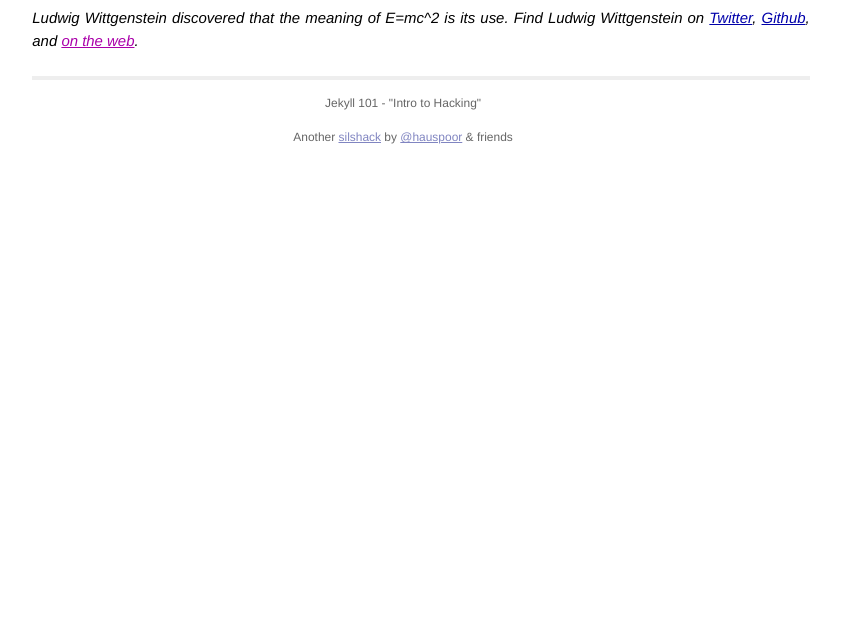
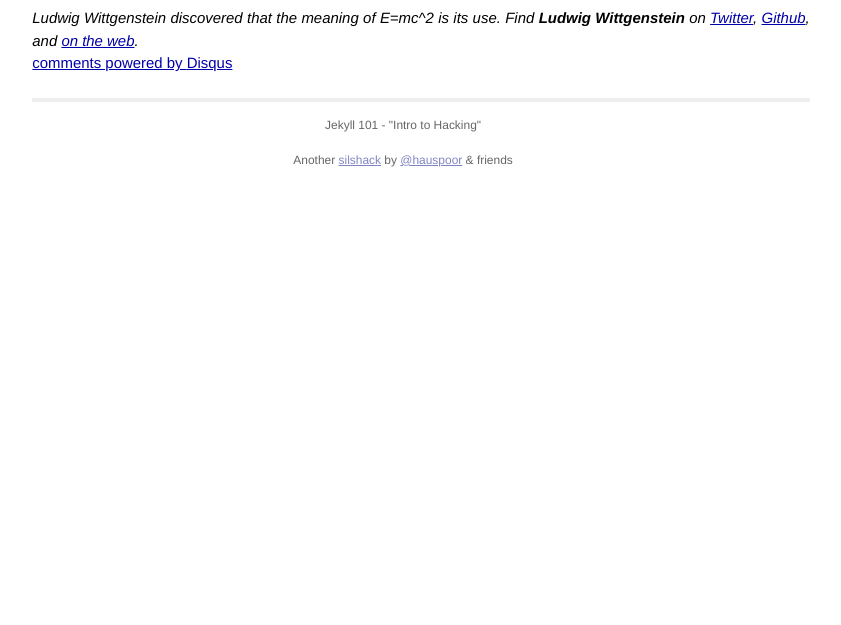
Before and after one commit to silshack/professorjekyll, a Jekyll site: the page built from _posts/2013-08-07-multiple-authors.markdown, in a window 1280 px wide. Shown: the part 320-945 px from the top of the page, without its empty margins (219-1060 px from the left). Built offline with Jekyll 4.4.1, drawn with Linux system fonts in a browser that asks for light colours; comment, search, counter and statistics services are not loaded.

Commit message:
Adds A,B and C formatting for multiple authors.  Thx @gerbal

```diff
--- a/_layouts/post.html
+++ b/_layouts/post.html
@@ -2,12 +2,29 @@
 layout: default
 ---
 
-{% assign author = site.authors[page.author] %}
-
 <h2>{{ page.title }}</h2>
 
 <p>
-by {{ author.name }}
+by
+{% assign authorCount = page.author | size %}
+{% if authorCount == 0 %}
+
+{% elsif authorCount == 1 %}
+    {{ page.author | first }}
+{% else %}
+    {% for authors in page.author %}
+        {% if forloop.first %}
+		{% assign authored = site.authors[authors] %}
+        	{{ authored.name }}
+        {% elsif forloop.last %}
+        	{% assign authored = site.authors[authors] %}
+        	and {{ authored.name }}
+        {% else %}
+        	{% assign authored = site.authors[authors] %}
+        	, {{ authored.name }}
+        {% endif %}
+    {% endfor %}
+{% endif %}
 </p> <!-- /.byline -->
 
 <p class="meta">{{ page.date | date_to_string }}</p>
@@ -17,5 +34,25 @@
 </div>
 
 <div class="end">
-	{{ author.about }} Find {{ author.name }} on <a href="http://twitter.com/{{author.twitter}}">Twitter</a>, <a href="http://github.com/{{author.github}}">Github</a>, and <a href="{{web}}">on the web</a>.
+	{% for authors in page.author %}
+		{% assign authored = site.authors[authors] %}
+	{{ authored.about }} Find <strong>{{ authored.name }}</strong> on <a href="http://twitter.com/{{authored.twitter}}">Twitter</a>, <a href="http://github.com/{{authored.github}}">Github</a>, and <a href="{{authored.website}}">on the web</a>. <br />
+
+	{% endfor %}
+
 </div>
+
+<div id="disqus_thread"></div>
+    <script type="text/javascript">
+        /* * * CONFIGURATION VARIABLES: EDIT BEFORE PASTING INTO YOUR WEBPAGE * * */
+        var disqus_shortname = 'silshack'; // required: replace example with your forum shortname
+
+        /* * * DON'T EDIT BELOW THIS LINE * * */
+        (function() {
+            var dsq = document.createElement('script'); dsq.type = 'text/javascript'; dsq.async = true;
+            dsq.src = '//' + disqus_shortname + '.disqus.com/embed.js';
+            (document.getElementsByTagName('head')[0] || document.getElementsByTagName('body')[0]).appendChild(dsq);
+        })();
+    </script>
+    <noscript>Please enable JavaScript to view the <a href="http://disqus.com/?ref_noscript">comments powered by Disqus.</a></noscript>
+    <a href="http://disqus.com" class="dsq-brlink">comments powered by <span class="logo-disqus">Disqus</span></a>
```
